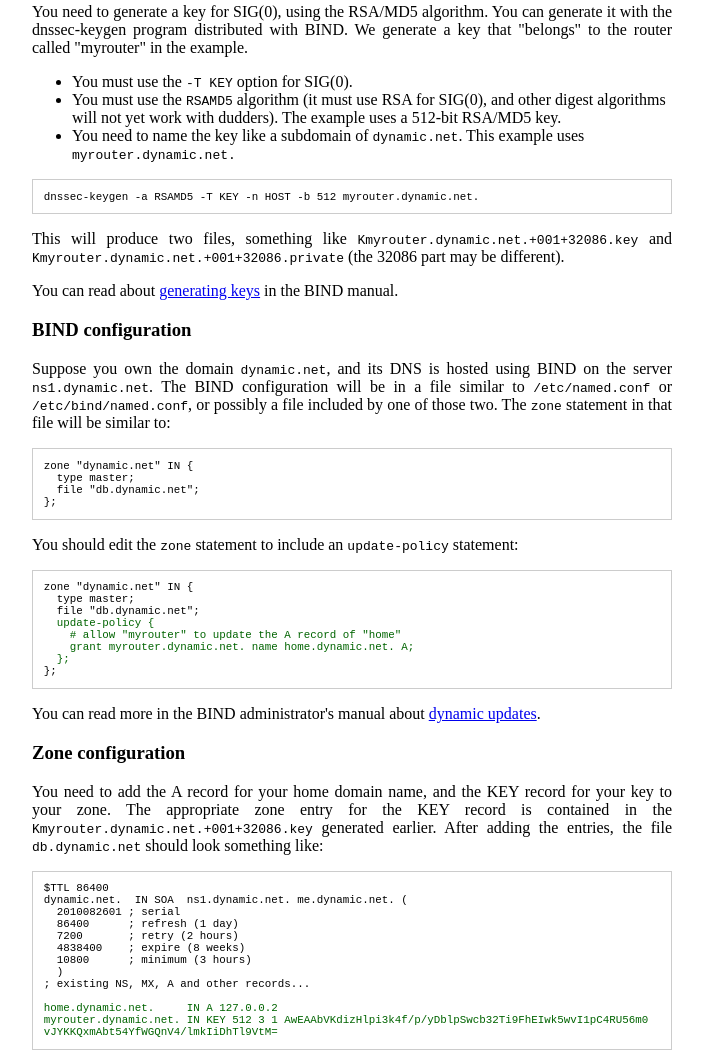
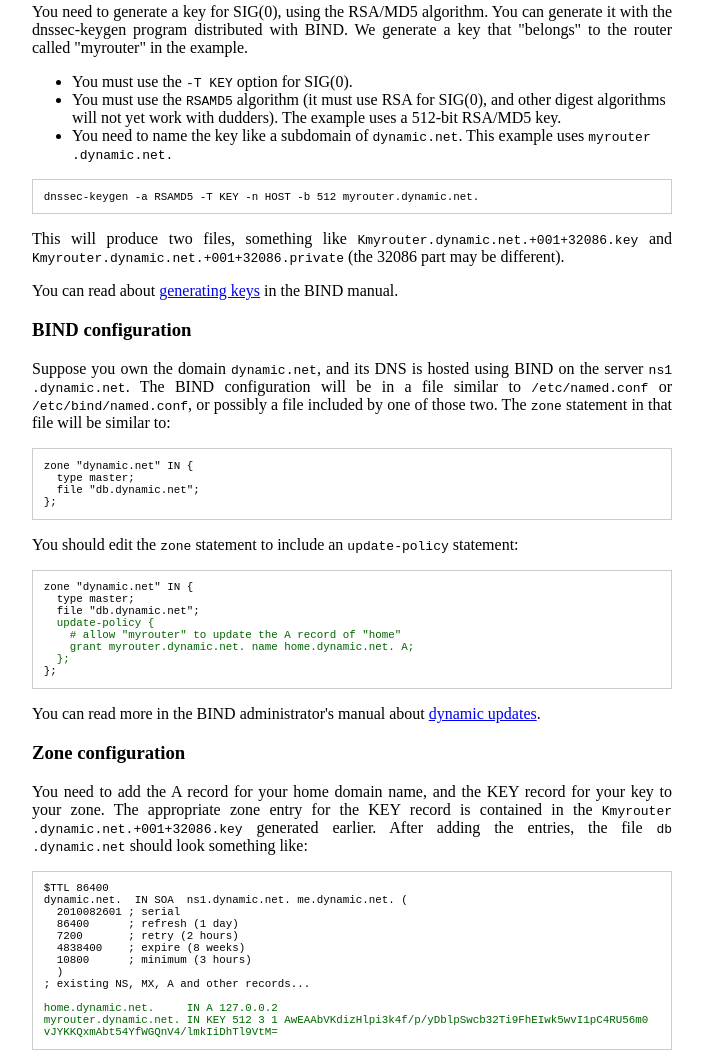
Before and after one commit to p00ya/dudders, a plain HTML site: page howto.html in a window 1280 px wide. Shown: the part 1137-2190 px from the top of the page, without its empty margins (24-727 px from the left). Drawn offline with Linux system fonts and the light colour scheme.

Commit message:
Add zero-width spaces for better wrapping on small screens

```diff
--- a/howto.html
+++ b/howto.html
@@ -31,8 +31,8 @@
     <p>This section explains at a basic level the technologies dudders uses, and why you might want to use dudders.  Skip this section if you already know how DNS UPDATE works.</p>
     <p>A computer on the internet is identified by an <q><acronym title="internet protocol">IP</acronym> address</q>.  For home networks, this address is assigned to a router or modem by an <acronym title="internet service providers">ISP</acronym> (the telecommunications company you pay for internet access).  Many ISPs frequently change the particular IP address they assign to a home connection: this practice is often described as assigning a <q>dynamic IP address</q>.</p>
     <p>You may wish to connect directly to your home network from a remote location: for example, to upload a file to a home server.  Accessing your home network through the internet requires you to know the dynamic IP address assigned by your ISP.  Some ISPs make it available via their websites, or you could write it down, or even just remember it as you leave the house.  However, if your home connection drops temporarily, it's possible the address could change!</p>
-    <p>An IP address is just a number, such as <code>192.0.32.10</code>.  Most people on the internet are used to accessing machines using the Domain Name System.  A type of <acronym title="domain name system">DNS</acronym> record called an <q>A record</q> associates a domain name (e.g. <code>home.dynamic.net</code>) to an IP address.  If you have registered your own domain name (e.g. <code>dynamic.net</code>), it may be convenient to set up a subdomain like "<code>home</code>" to point to your home address.  This is easier to remember than a 4-octet IP address, but it still doesn't solve the problem of being up-to-date.  You need your home modem or router to update the A record whenever your home connection gets a new address.</p>
-    <p>Dudders is a program with a command-line interface that allows your computer (or router) to securely update a domain name to point to a dynamic IP address.  Your home router sends a DNS packet to the DNS server responsible for your domain with your home's new address, whenever your router reconnects to the internet.  This lets you connect to your home computers from anywhere in the world, using an easy-to-remember domain name like <code>home.dynamic.net</code>.</p>
+    <p>An IP address is just a number, such as <code>192.0.32.10</code>.  Most people on the internet are used to accessing machines using the Domain Name System.  A type of <acronym title="domain name system">DNS</acronym> record called an <q>A record</q> associates a domain name (e.g. <code>home&#8203;.dynamic.net</code>) to an IP address.  If you have registered your own domain name (e.g. <code>dynamic.net</code>), it may be convenient to set up a subdomain like "<code>home</code>" to point to your home address.  This is easier to remember than a 4-octet IP address, but it still doesn't solve the problem of being up-to-date.  You need your home modem or router to update the A record whenever your home connection gets a new address.</p>
+    <p>Dudders is a program with a command-line interface that allows your computer (or router) to securely update a domain name to point to a dynamic IP address.  Your home router sends a DNS packet to the DNS server responsible for your domain with your home's new address, whenever your router reconnects to the internet.  This lets you connect to your home computers from anywhere in the world, using an easy-to-remember domain name like <code>home&#8203;.dynamic.net</code>.</p>
     <p>Dudders uses an extension to the DNS protocol that allows a DNS zone to be updated.  This extension, DNS UPDATE, was standardised by the <acronym title="internet engineering taskforce">IETF</acronym>, the same group that publishes the DNS protocol.  The DNS UPDATE extension is secure, efficient, and supported by BIND, one of the most popular DNS server implementations.</p>
     <h2 id="howto">HOWTO</h2>
     <p>Suppose you own the domain <code>dynamic.net</code>, and its DNS is hosted using BIND.  This HOWTO assumes you have access to that DNS server, and a computer with BIND's tools such as nsupdate and dnssec-keygen.</p>
@@ -41,15 +41,15 @@
     <ul>
       <li>You must use the <code>-T KEY</code> option for SIG(0).</li>
       <li>You must use the <code>RSAMD5</code> algorithm (it must use RSA for SIG(0), and other digest algorithms will not yet work with dudders).  The example uses a 512-bit RSA/MD5 key.</li>
-      <li>You need to name the key like a subdomain of <code>dynamic.net</code>.  This example uses <code>myrouter.dynamic.net.</code></li>
+      <li>You need to name the key like a subdomain of <code>dynamic.net</code>.  This example uses <code>myrouter&#8203;.dynamic.net.</code></li>
     </ul>
     <pre class="command">
 dnssec-keygen -a RSAMD5 -T KEY -n HOST -b 512 myrouter.dynamic.net.
 </pre>
-    <p>This will produce two files, something like <code>Kmyrouter.dynamic.net.+001+32086.key</code> and <code>Kmyrouter.dynamic.net.+001+32086.private</code> (the 32086 part may be different).</p>
+    <p>This will produce two files, something like <code>Kmyrouter&#8203;.dynamic.net&#8203;.+001+32086&#8203;.key</code> and <code>Kmyrouter&#8203;.dynamic.net&#8203;.+001+32086&#8203;.private</code> (the 32086 part may be different).</p>
     <p>You can read about <a href="http://www.isc.org/files/arm96.html#id2550759">generating keys</a> in the BIND manual.</p>
     <h3 id="bind-conf">BIND configuration</h3>
-    <p>Suppose you own the domain <code>dynamic.net</code>, and its DNS is hosted using BIND on the server <code>ns1.dynamic.net</code>.  The BIND configuration will be in a file similar to <code>/etc/named.conf</code> or <code>/etc/bind/named.conf</code>, or possibly a file included by one of those two.  The <code>zone</code> statement in that file will be similar to:</p>
+    <p>Suppose you own the domain <code>dynamic.net</code>, and its DNS is hosted using BIND on the server <code>ns1&#8203;.dynamic.net</code>.  The BIND configuration will be in a file similar to <code>/etc/named.conf</code> or <code>/etc/bind/named.conf</code>, or possibly a file included by one of those two.  The <code>zone</code> statement in that file will be similar to:</p>
     <pre class="filecontents bind">
 zone "dynamic.net" IN {
   type master;
@@ -69,7 +69,7 @@ zone "dynamic.net" IN {
 </pre>
     <p>You can read more in the BIND administrator's manual about <a href="http://www.isc.org/files/arm96.html#dynamic_update">dynamic updates</a>.</p>
     <h3 id="zone-conf">Zone configuration</h3>
-    <p>You need to add the A record for your home domain name, and the KEY record for your key to your zone.  The appropriate zone entry for the KEY record is contained in the <code>Kmyrouter.dynamic.net.+001+32086.key</code> generated earlier.  After adding the entries, the file <code>db.dynamic.net</code> should look something like:</p>
+    <p>You need to add the A record for your home domain name, and the KEY record for your key to your zone.  The appropriate zone entry for the KEY record is contained in the <code>Kmyrouter&#8203;.dynamic.net&#8203;.+001+32086&#8203;.key</code> generated earlier.  After adding the entries, the file <code>db&#8203;.dynamic.net</code> should look something like:</p>
 <pre class="filecontents zone">
 $TTL 86400
 dynamic.net.  IN SOA  ns1.dynamic.net. me.dynamic.net. (
```
